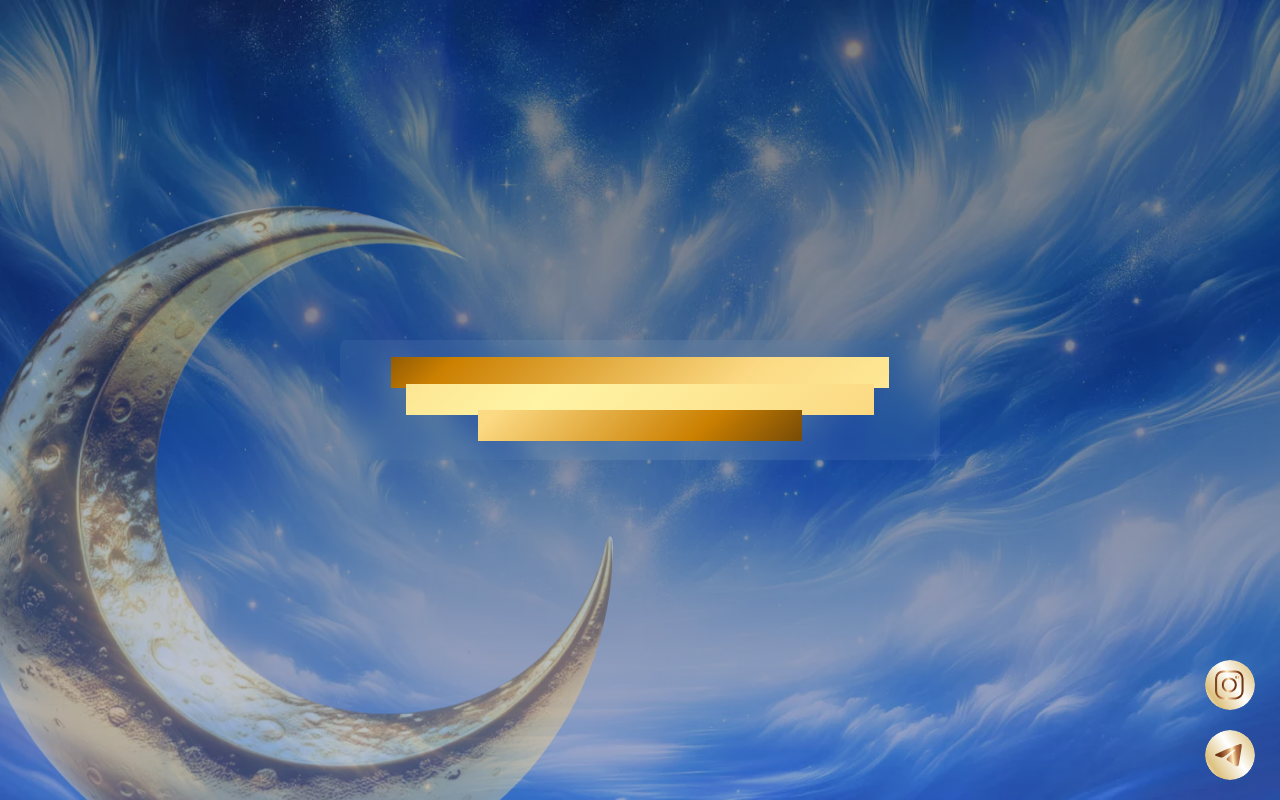
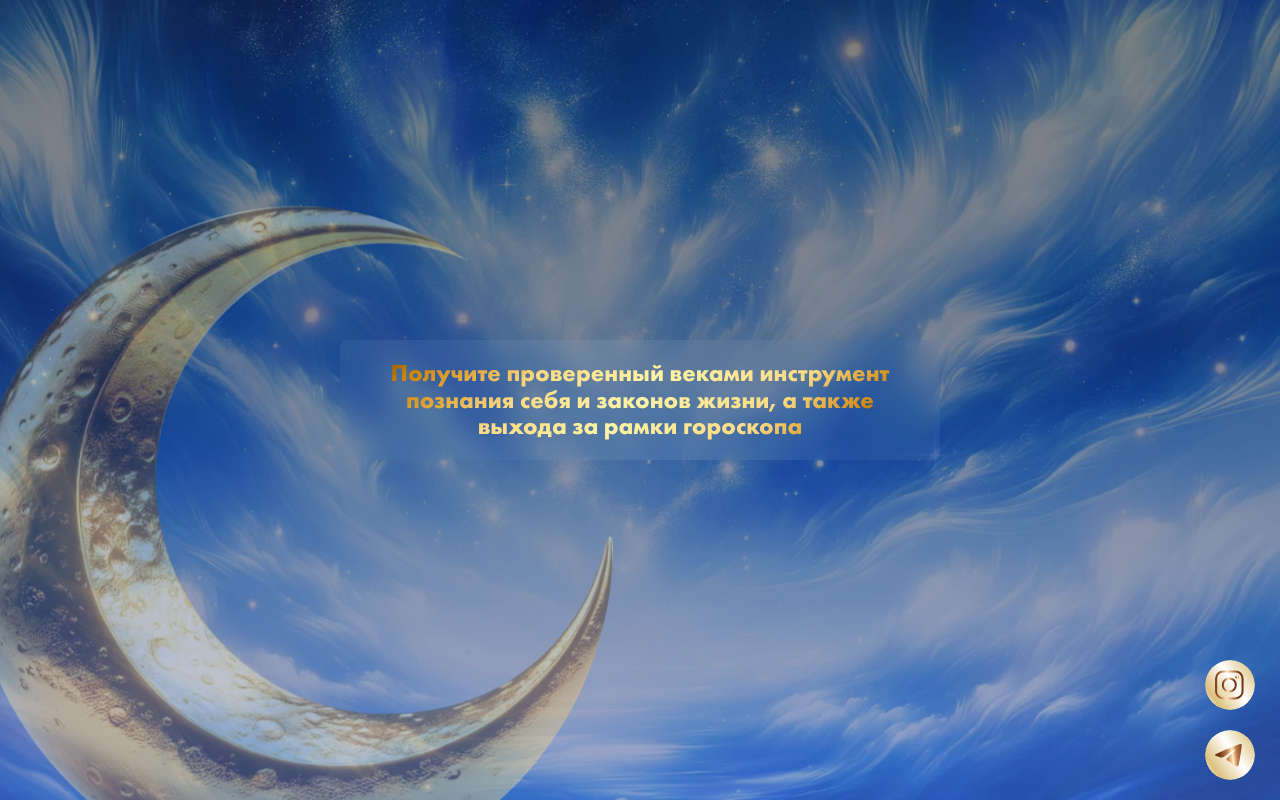
Before and after one commit to veda-shakti/jyotish, a React (Create React App) app: page / in a window 1280 px wide. Built offline with nearby package versions, Linux system fonts and the light colour scheme.

Commit message:
Update content.css

```diff
--- a/src/Styles/content.css
+++ b/src/Styles/content.css
@@ -54,7 +54,7 @@
 .content.intro > span{
     text-align: center;
     -webkit-background-clip: text;
-    background: linear-gradient(136.37deg, #160D0B -10.78%, #CB8001 4.95%, #FCDA84 28.53%, #FEF4A4 49.09%, #FCDA84 74.49%, #CB8001 91.42%, #180F0D 109.57%);
+
 
 }
 .content.introphone {
```
